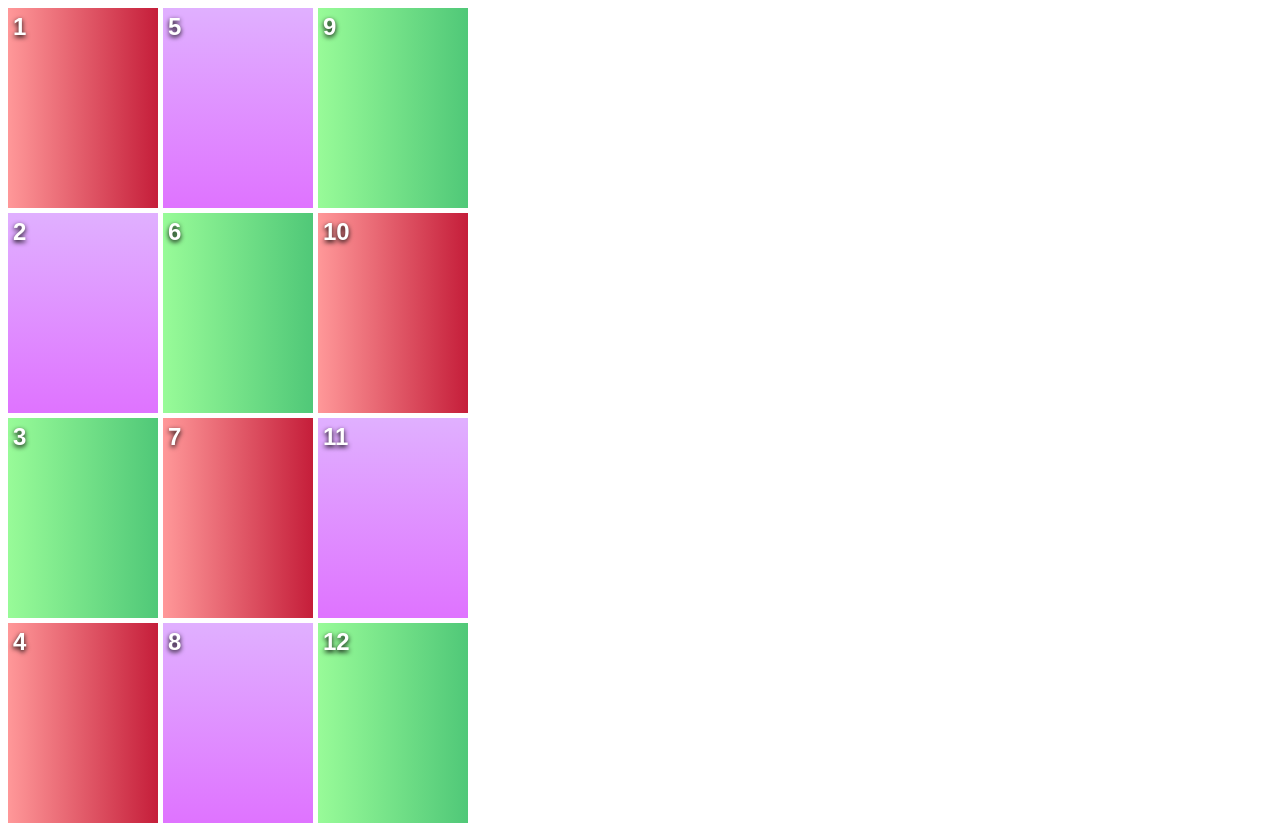
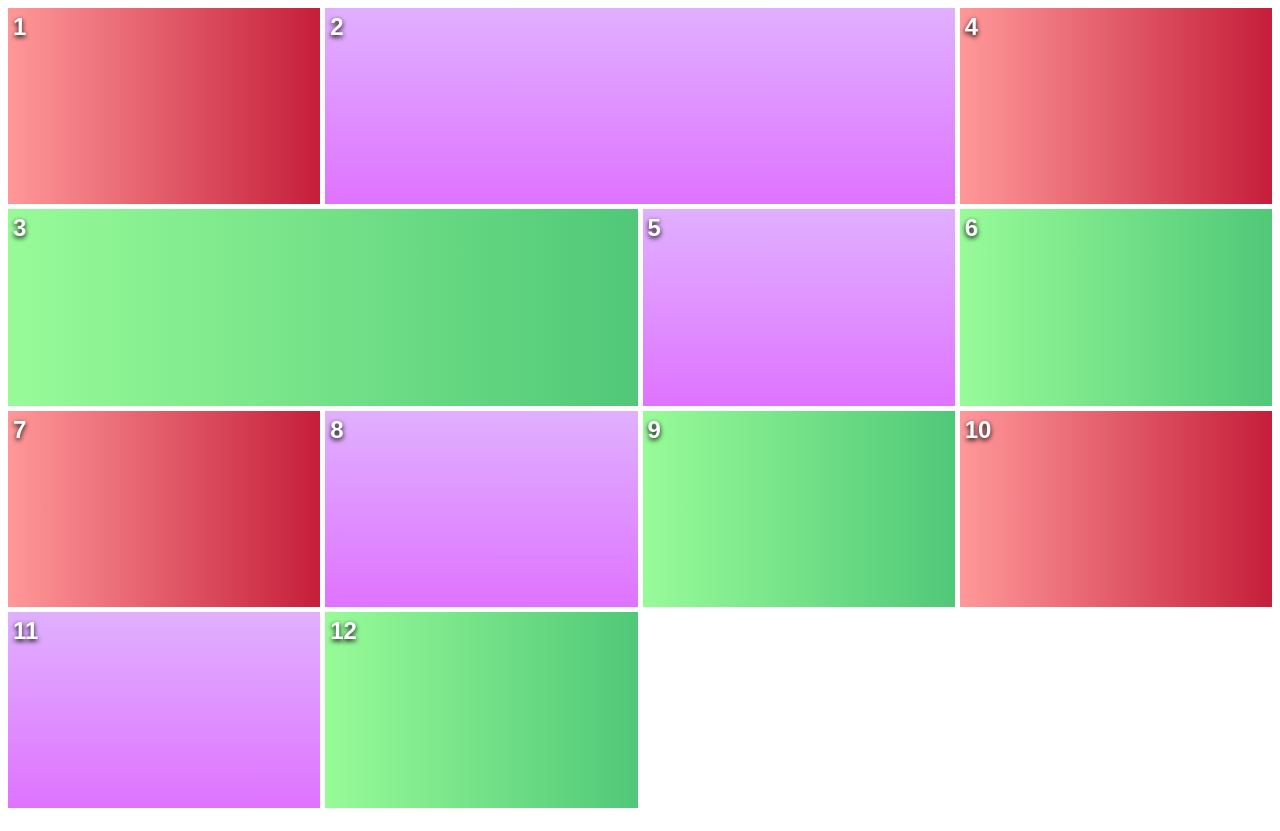
Before and after one commit to Judjin-debug/webdev_grid, a plain HTML site: page index.html in a window 1280 px wide. Drawn offline with Linux system fonts and the light colour scheme.

Commit message:
docs: add autoflow with dense

```diff
--- a/css/styles.css
+++ b/css/styles.css
@@ -13,8 +13,6 @@ html {
     text-shadow: #000 0px 2px 5px;
     font-weight: 700;
     padding: 5px;
-    height: 200px;
-    width: 150px;
 }
 
 .grid-item-1 {
@@ -48,7 +46,10 @@ html {
     height: 100vh;
     grid-template-columns: repeat(4, 1fr);
     grid-template-rows: repeat(4, 1fr);
-    grid-auto-flow: column;
-    width: min-content;
-    height: min-content;
+    grid-auto-flow: row dense;
 }
+
+.grid-item:nth-of-type(2),
+.grid-item:nth-of-type(3) {
+    grid-column: span 2;
+}
```
